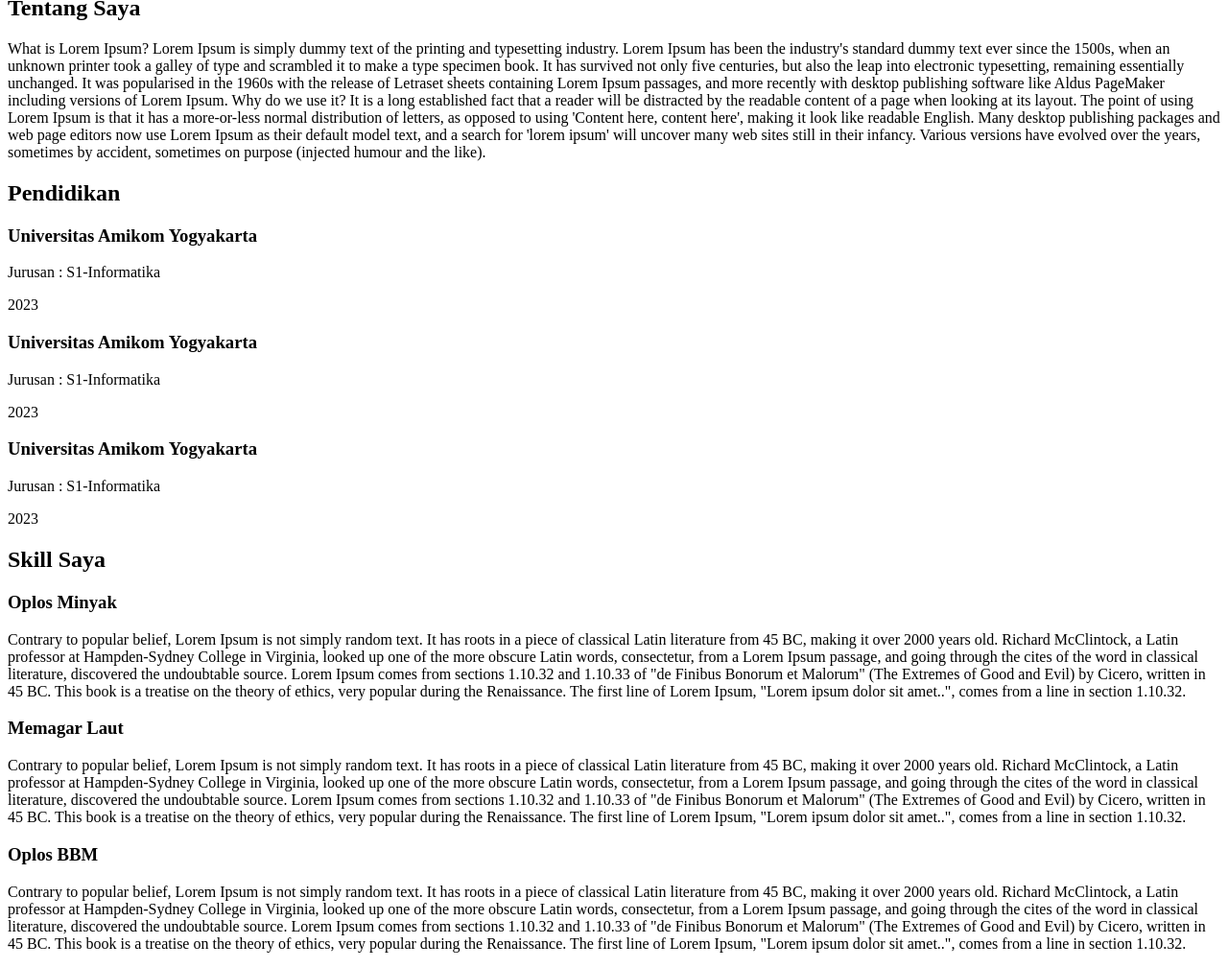
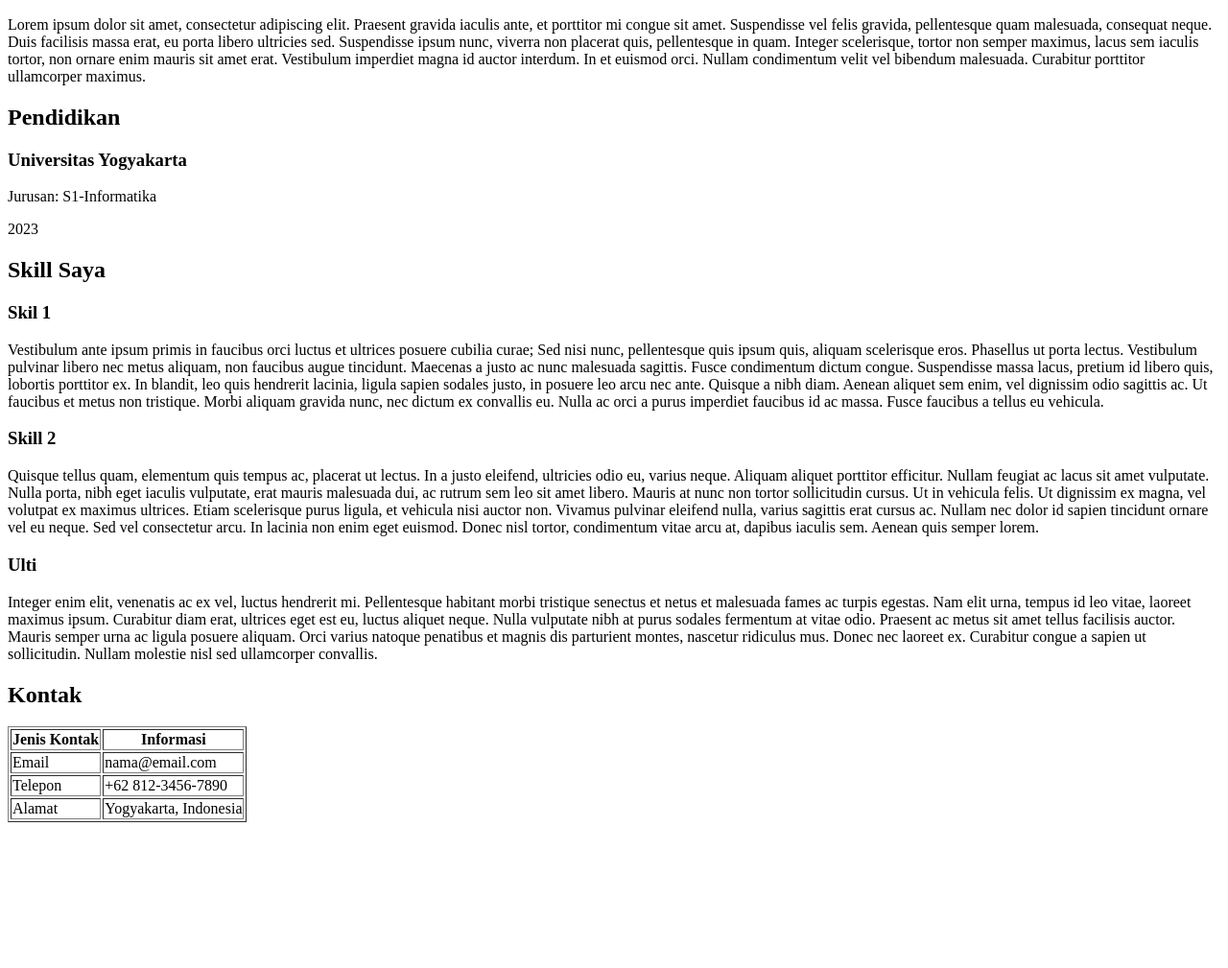
Before and after one commit to arrul37/praktikum-2, a plain HTML site: page index.html in a window 1280 px wide. Shown: the part 406-1415 px from the top of the page at 96% size. After the commit the page ends 1271 px from the top, so only its background shows below. Drawn offline with Linux system fonts and the light colour scheme.

Commit message:
Melakukan Sedikit Perubahan isi Konten dan menambahkan kontak dengan tabel

```diff
--- a/index.html
+++ b/index.html
@@ -9,7 +9,7 @@
     <header>
         <h1>CV Ahmad Natsrul Ulum</h1>
         <p>Hallo nama saya Arul, seorang Mahasiswa Amikom Yogyakarta.</p>
-        <img src="images/icons.webp" alt="icons" width="150px">
+        <img src="images/image1.jpeg" alt="poto propile" width="150px">
     </header>
     <nav>
         <ul>
@@ -20,48 +20,52 @@
         </ul>
     </nav>
     <section id="Tentang">
-        <h2>
-            Tentang Saya
-        </h2>
-        <p>What is Lorem Ipsum?
-            Lorem Ipsum is simply dummy text of the printing and typesetting industry. Lorem Ipsum has been the industry's standard dummy text ever since the 1500s, when an unknown printer took a galley of type and scrambled it to make a type specimen book. It has survived not only five centuries, but also the leap into electronic typesetting, remaining essentially unchanged. It was popularised in the 1960s with the release of Letraset sheets containing Lorem Ipsum passages, and more recently with desktop publishing software like Aldus PageMaker including versions of Lorem Ipsum.
-
-            Why do we use it?
-            It is a long established fact that a reader will be distracted by the readable content of a page when looking at its layout. The point of using Lorem Ipsum is that it has a more-or-less normal distribution of letters, as opposed to using 'Content here, content here', making it look like readable English. Many desktop publishing packages and web page editors now use Lorem Ipsum as their default model text, and a search for 'lorem ipsum' will uncover many web sites still in their infancy. Various versions have evolved over the years, sometimes by accident, sometimes on purpose (injected humour and the like).
-        </p>
+        <h2>Tentang Saya</h2>
+        <p>Lorem ipsum dolor sit amet, consectetur adipiscing elit. Praesent gravida iaculis ante, et porttitor mi congue sit amet. Suspendisse vel felis gravida, pellentesque quam malesuada, consequat neque. Duis facilisis massa erat, eu porta libero ultricies sed. Suspendisse ipsum nunc, viverra non placerat quis, pellentesque in quam. Integer scelerisque, tortor non semper maximus, lacus sem iaculis tortor, non ornare enim mauris sit amet erat. Vestibulum imperdiet magna id auctor interdum. In et euismod orci. Nullam condimentum velit vel bibendum malesuada. Curabitur porttitor ullamcorper maximus. </p>
     </section>
     <section id="Pendidikan">
         <h2>Pendidikan</h2>
         <article>
-            <h3>Universitas Amikom Yogyakarta</h3>
-            <p>Jurusan : S1-Informatika</p>
-            <p>2023</p>
-        </article>
-        <article>
-            <h3>Universitas Amikom Yogyakarta</h3>
-            <p>Jurusan : S1-Informatika</p>
-            <p>2023</p>
-        </article>
-        <article>
-            <h3>Universitas Amikom Yogyakarta</h3>
-            <p>Jurusan : S1-Informatika</p>
+            <h3>Universitas Yogyakarta</h3>
+            <p>Jurusan: S1-Informatika</p>
             <p>2023</p>
         </article>
     </section>
     <section id="Skill">
         <h2>Skill Saya</h2>
         <article>
-            <h3>Oplos Minyak</h3>
-            <p>Contrary to popular belief, Lorem Ipsum is not simply random text. It has roots in a piece of classical Latin literature from 45 BC, making it over 2000 years old. Richard McClintock, a Latin professor at Hampden-Sydney College in Virginia, looked up one of the more obscure Latin words, consectetur, from a Lorem Ipsum passage, and going through the cites of the word in classical literature, discovered the undoubtable source. Lorem Ipsum comes from sections 1.10.32 and 1.10.33 of "de Finibus Bonorum et Malorum" (The Extremes of Good and Evil) by Cicero, written in 45 BC. This book is a treatise on the theory of ethics, very popular during the Renaissance. The first line of Lorem Ipsum, "Lorem ipsum dolor sit amet..", comes from a line in section 1.10.32.</p>
+            <h3>Skil 1</h3>
+            <p>Vestibulum ante ipsum primis in faucibus orci luctus et ultrices posuere cubilia curae; Sed nisi nunc, pellentesque quis ipsum quis, aliquam scelerisque eros. Phasellus ut porta lectus. Vestibulum pulvinar libero nec metus aliquam, non faucibus augue tincidunt. Maecenas a justo ac nunc malesuada sagittis. Fusce condimentum dictum congue. Suspendisse massa lacus, pretium id libero quis, lobortis porttitor ex. In blandit, leo quis hendrerit lacinia, ligula sapien sodales justo, in posuere leo arcu nec ante. Quisque a nibh diam. Aenean aliquet sem enim, vel dignissim odio sagittis ac. Ut faucibus et metus non tristique. Morbi aliquam gravida nunc, nec dictum ex convallis eu. Nulla ac orci a purus imperdiet faucibus id ac massa. Fusce faucibus a tellus eu vehicula.</p>
         </article>
         <article>
-            <h3>Memagar Laut</h3>
-            <p>Contrary to popular belief, Lorem Ipsum is not simply random text. It has roots in a piece of classical Latin literature from 45 BC, making it over 2000 years old. Richard McClintock, a Latin professor at Hampden-Sydney College in Virginia, looked up one of the more obscure Latin words, consectetur, from a Lorem Ipsum passage, and going through the cites of the word in classical literature, discovered the undoubtable source. Lorem Ipsum comes from sections 1.10.32 and 1.10.33 of "de Finibus Bonorum et Malorum" (The Extremes of Good and Evil) by Cicero, written in 45 BC. This book is a treatise on the theory of ethics, very popular during the Renaissance. The first line of Lorem Ipsum, "Lorem ipsum dolor sit amet..", comes from a line in section 1.10.32.</p>
+            <h3>Skill 2</h3>
+            <p>Quisque tellus quam, elementum quis tempus ac, placerat ut lectus. In a justo eleifend, ultricies odio eu, varius neque. Aliquam aliquet porttitor efficitur. Nullam feugiat ac lacus sit amet vulputate. Nulla porta, nibh eget iaculis vulputate, erat mauris malesuada dui, ac rutrum sem leo sit amet libero. Mauris at nunc non tortor sollicitudin cursus. Ut in vehicula felis. Ut dignissim ex magna, vel volutpat ex maximus ultrices. Etiam scelerisque purus ligula, et vehicula nisi auctor non. Vivamus pulvinar eleifend nulla, varius sagittis erat cursus ac. Nullam nec dolor id sapien tincidunt ornare vel eu neque. Sed vel consectetur arcu. In lacinia non enim eget euismod. Donec nisl tortor, condimentum vitae arcu at, dapibus iaculis sem. Aenean quis semper lorem.</p>
         </article>
         <article>
-            <h3>Oplos BBM</h3>
-            <p>Contrary to popular belief, Lorem Ipsum is not simply random text. It has roots in a piece of classical Latin literature from 45 BC, making it over 2000 years old. Richard McClintock, a Latin professor at Hampden-Sydney College in Virginia, looked up one of the more obscure Latin words, consectetur, from a Lorem Ipsum passage, and going through the cites of the word in classical literature, discovered the undoubtable source. Lorem Ipsum comes from sections 1.10.32 and 1.10.33 of "de Finibus Bonorum et Malorum" (The Extremes of Good and Evil) by Cicero, written in 45 BC. This book is a treatise on the theory of ethics, very popular during the Renaissance. The first line of Lorem Ipsum, "Lorem ipsum dolor sit amet..", comes from a line in section 1.10.32.</p>
+            <h3>Ulti</h3>
+            <p>Integer enim elit, venenatis ac ex vel, luctus hendrerit mi. Pellentesque habitant morbi tristique senectus et netus et malesuada fames ac turpis egestas. Nam elit urna, tempus id leo vitae, laoreet maximus ipsum. Curabitur diam erat, ultrices eget est eu, luctus aliquet neque. Nulla vulputate nibh at purus sodales fermentum at vitae odio. Praesent ac metus sit amet tellus facilisis auctor. Mauris semper urna ac ligula posuere aliquam. Orci varius natoque penatibus et magnis dis parturient montes, nascetur ridiculus mus. Donec nec laoreet ex. Curabitur congue a sapien ut sollicitudin. Nullam molestie nisl sed ullamcorper convallis.</p>
         </article>
+    </section>
+    <section id="Kontak">
+        <h2>Kontak</h2>
+        <table border="1">
+            <tr>
+                <th>Jenis Kontak</th>
+                <th>Informasi</th>
+            </tr>
+            <tr>
+                <td>Email</td>
+                <td>nama@email.com</td>
+            </tr>
+            <tr>
+                <td>Telepon</td>
+                <td>+62 812-3456-7890</td>
+            </tr>
+            <tr>
+                <td>Alamat</td>
+                <td>Yogyakarta, Indonesia</td>
+            </tr>
+        </table>
     </section>
 </body>
 </html>
```
Also changed, not shown: images/icons.webp (deleted), images/image1.jpeg (added).
